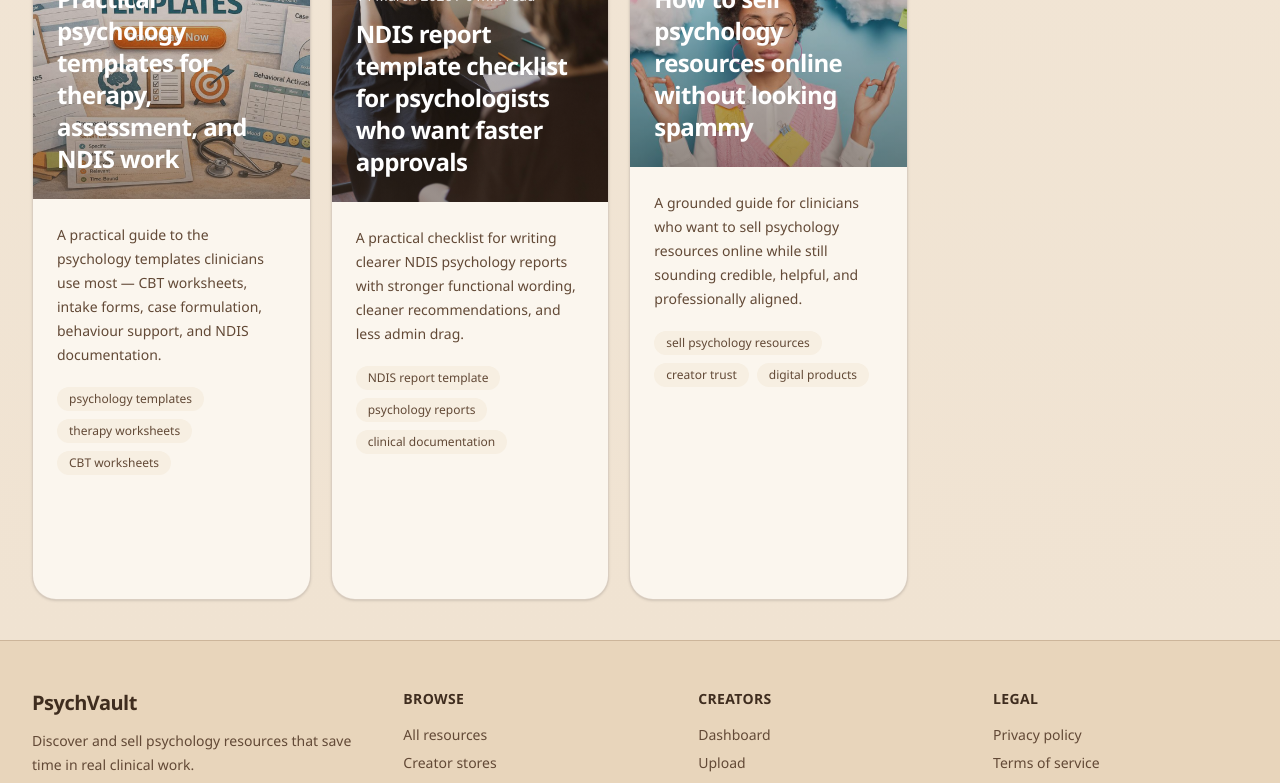
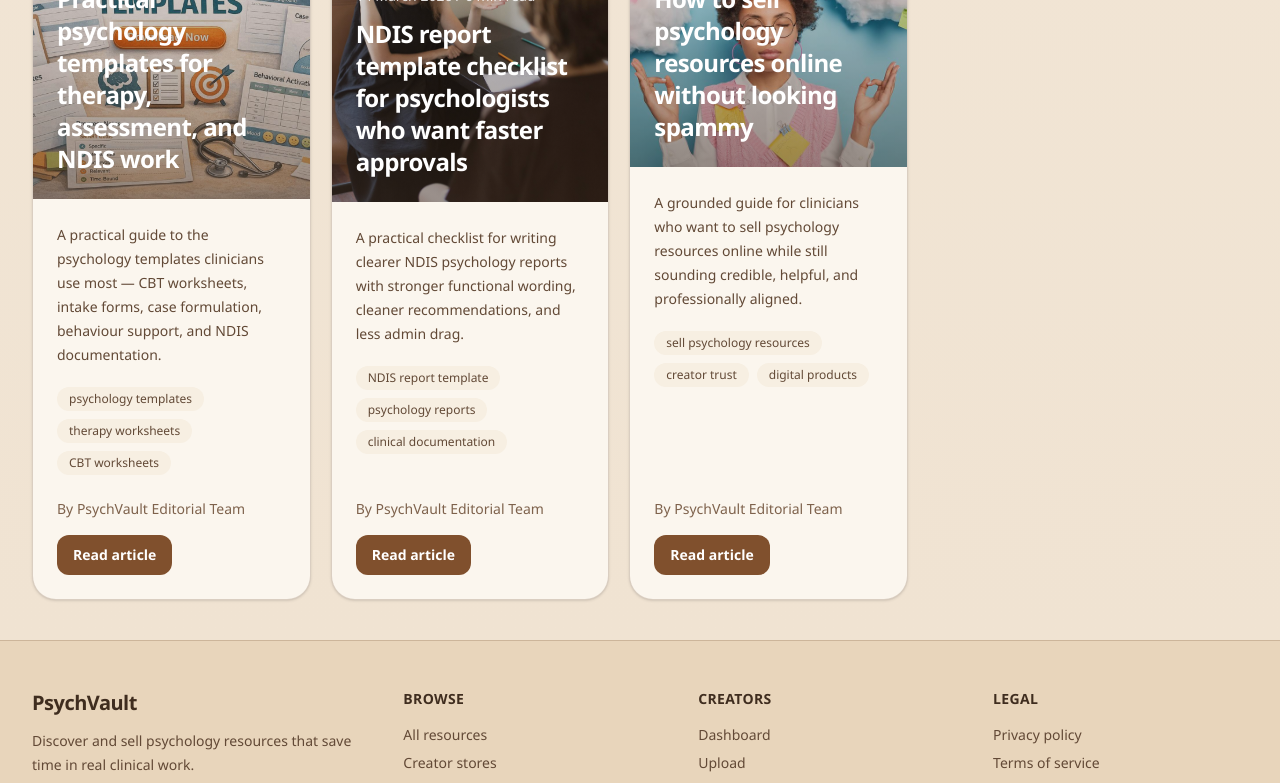
Before and after one commit to EthonSmoth/psychvault-web, a Next.js app: page /blog/how-to-make-psychoeducation-handouts-clinician-friendly in a window 1280 px wide. Shown: the part 8137-8920 px from the top of the page. Built offline with nearby package versions, Linux system fonts and the light colour scheme; no server answers.

Commit message:
Improves blog post card accessibility and layout
Wraps the blog post image in a link for better accessibility and keyboard navigation.
Ensures the card layout uses flexbox for consistent column behavior, especially when featured.

```diff
--- a/src/components/blog/blog-post-card.tsx
+++ b/src/components/blog/blog-post-card.tsx
@@ -13,11 +13,11 @@ export function BlogPostCard({
 }: BlogPostCardProps) {
   return (
     <article
-      className={`group h-full overflow-hidden rounded-3xl border border-[var(--border)] bg-[var(--card)] shadow-sm transition hover:-translate-y-0.5 hover:shadow-md ${
+      className={`group flex h-full flex-col overflow-hidden rounded-3xl border border-[var(--border)] bg-[var(--card)] shadow-sm transition hover:-translate-y-0.5 hover:shadow-md ${
         featured ? "lg:grid lg:grid-cols-[1.15fr_0.85fr]" : ""
       }`}
     >
-      <div className="relative overflow-hidden bg-[var(--surface-alt)]">
+      <Link href={`/blog/${post.slug}`} className="relative block overflow-hidden bg-[var(--surface-alt)]" tabIndex={-1} aria-hidden="true">
         {post.coverImage ? (
           <>
             <Image
@@ -66,9 +66,9 @@ export function BlogPostCard({
             </h2>
           </div>
         </div>
-      </div>
+      </Link>
 
-      <div className="flex h-full flex-col p-6">
+      <div className="flex flex-1 flex-col p-6">
         <p
           className={`text-[var(--text-muted)] ${
             featured ? "text-base leading-7" : "text-sm leading-6"
```
